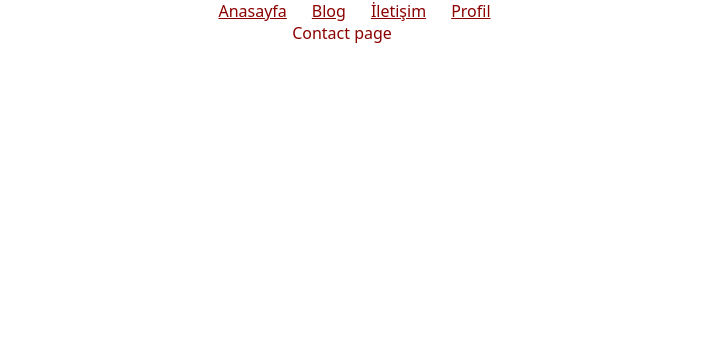
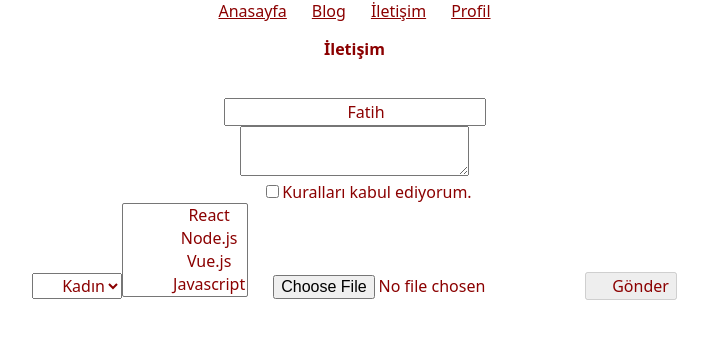
Before and after one commit to fatihkarasoglu/trying-first-react-app-2, a React (Create React App) app: page /Contact in a window 1280 px wide. Shown: the top 338 px of the page, without its empty margins (348-1056 px from the left). Built offline with nearby package versions, Linux system fonts and the light colour scheme.

Commit message:
commit-6.1

```diff
--- a/src/pages/Contact.js
+++ b/src/pages/Contact.js
@@ -1,3 +1,4 @@
+import { Formik, Form, Field } from "formik"
 import { Helmet } from "react-helmet"
 
 export default function Contact() {
@@ -7,7 +8,43 @@ export default function Contact() {
             <Helmet>
                 <title>İletişim</title>
             </Helmet>
-            Contact page
+            <h3>İletişim</h3> <br />
+
+            <Formik
+                initialValues={{
+                    name: 'Fatih',
+                    accept: false,
+                    about: '',
+                    gender: '',
+                    skills: [],
+                    avatar: ''
+                }}
+                onSubmit={values => {
+                    console.log(values);
+                }}>
+                {({ values }) => (
+                    <Form>
+                        <Field name="name" /> <br />
+                        <Field component="textarea" name="about" /> <br />
+                        <label>
+                            <Field type="checkbox" name="accept" />
+                            Kuralları kabul ediyorum.
+                        </label> <br />
+                        <Field component="select" name="gender">
+                            <option value={1}>Kadın</option>
+                            <option value={2}>Erkek</option>
+                        </Field>
+                        <Field component="select" name="skills" multiple={true}>
+                            <option value="React">React</option>
+                            <option value="Node.js">Node.js</option>
+                            <option value="Vue.js">Vue.js</option>
+                            <option value="Javascript">Javascript</option>
+                        </Field>
+                        <Field type="file" name="avatar" />
+                        <button disabled={!values.accept} type="submit">Gönder</button>
+                    </Form>
+                )}
+            </Formik>
         </div>
     )
 }
--- a/src/pages/auth/Login.js
+++ b/src/pages/auth/Login.js
@@ -22,20 +22,6 @@ export default function Login() {
         })
     }
 
-    const { handleSubmit, handleChange, values } = useFormik({
-        initialValues: {
-            username: '',
-            email: '',
-            password: ''
-        },
-        onSubmit: values => {
-            setUser(values)
-            navigate(location?.state?.return_url || '/', {
-                replace: true
-            })
-        }
-    });
-
     return(
         <div>
             <Helmet>
@@ -43,19 +29,27 @@ export default function Login() {
             </Helmet>
             Login page <br />
 
-            <hr />
-
-            <form onSubmit={handleSubmit}>
-                <label htmlFor="username">Kullanıcı Adı</label>
-                <input type="text" id="username" value={values.username} onChange={handleChange} />   <br />
-
-                <label htmlFor="email">E-posta</label>
-                <input type="email" id="email" value={values.email} onChange={handleChange} />  <br />
-
-                <label htmlFor="password">Parola</label>
-                <input type="password" id="password" value={values.password} onChange={handleChange} />
-                <button type="submit">Giriş Yap</button>
-            </form>
+            <Formik
+                initialValues={{
+                    username: '',
+                    email: '',
+                    password: ''
+                }}
+                onSubmit={values => {
+                    setUser(values)
+                    navigate(location?.state?.return_url || '/', {
+                    replace: true
+                })
+            }}>
+                {props => (
+                    <Form>
+                        <Field name="username" /> <br />
+                        <Field name="email" /> <br />
+                        <Field name="password" /> <br />
+                        <button type="submit">Giriş Yap</button>
+                    </Form>
+                )}
+            </Formik>
         </div>
     )
 }
```
